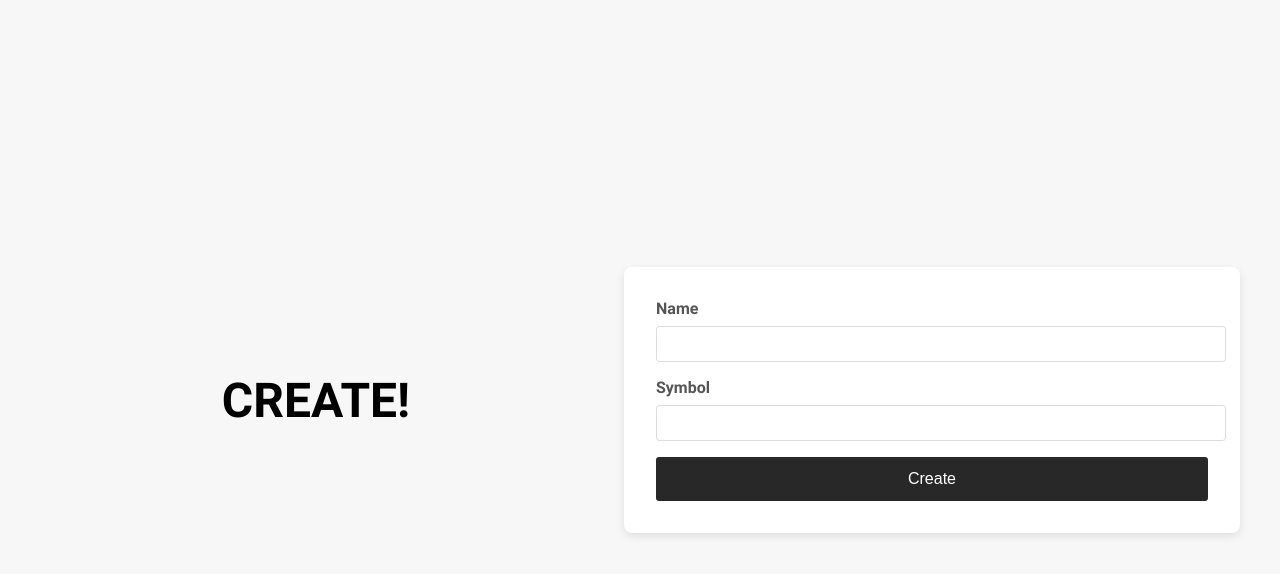
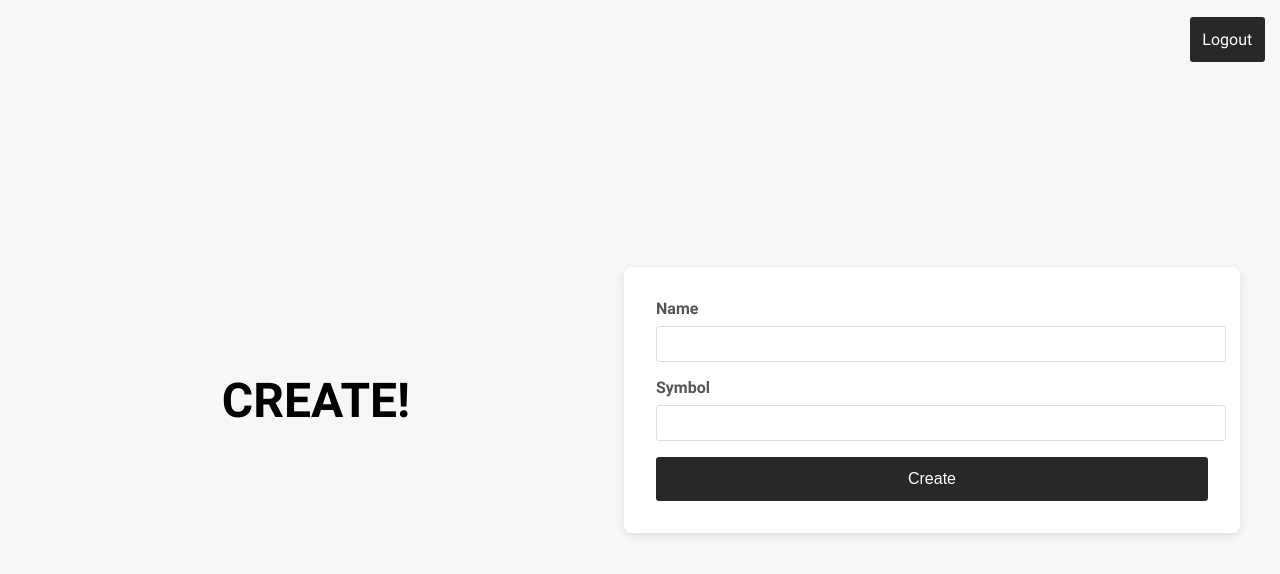
Before and after one commit to asyncmagician/CryptoTracker, a website: page views/create.html in a window 1280 px wide. Drawn offline with Linux system fonts and the light colour scheme.

Commit message:
As LU, I want to be able to logout

```diff
--- a/public/style/main.css
+++ b/public/style/main.css
@@ -21,3 +21,26 @@ body {
   margin: 0 auto;
   padding: 0 20px;
 }
+
+.logout-link {
+  position: absolute;
+  top: 30px;
+  right: 15px;
+}
+
+.logout-link a {
+  text-decoration: none;
+  width: 100%;
+  background-color: #292828;
+  color: #fff;
+  border: none;
+  padding: 0.8rem;
+  border-radius: 0.2rem;
+  font-size: 1rem;
+  cursor: pointer;
+  transition: background-color 0.2s ease-in-out;
+}
+
+.logout-link a:hover {
+  background-color: #9b9b9b;
+}
--- a/views/create.html
+++ b/views/create.html
@@ -11,6 +11,9 @@
 <body>
   <div class="container">
     <h1>CREATE!</h1>
+    <div class="logout-link">
+      <a href="/auth/logout">Logout</a>
+    </div>
     <div class="form-container">
   <form id="create-crypto-form" method="POST" action="/api/create">
     <label for="name">Name</label>
```
Also changed, not shown: views/read.html (+3 -0 lines), views/update.html (+3 -0 lines).
